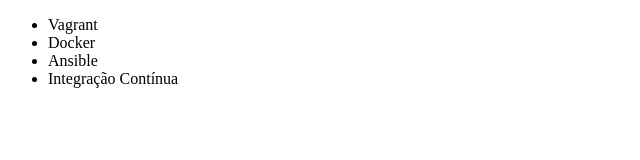
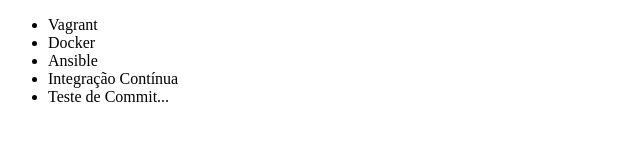
Before and after one commit to ttbk/alura-git, a plain HTML site: page index.html in a window 1280 px wide. Shown: the whole page, without its empty margins (0-640 px from the left). Drawn offline with Linux system fonts and the light colour scheme.

Commit message:
Teste de Commit diretamente no Github

```diff
--- a/index.html
+++ b/index.html
@@ -10,6 +10,7 @@
         <li>Docker</li>
         <li>Ansible</li>
         <li>Integração Contínua</li>
+        <li>Teste de Commit...</li>
     </ul>
 </body>
 </html>
```
